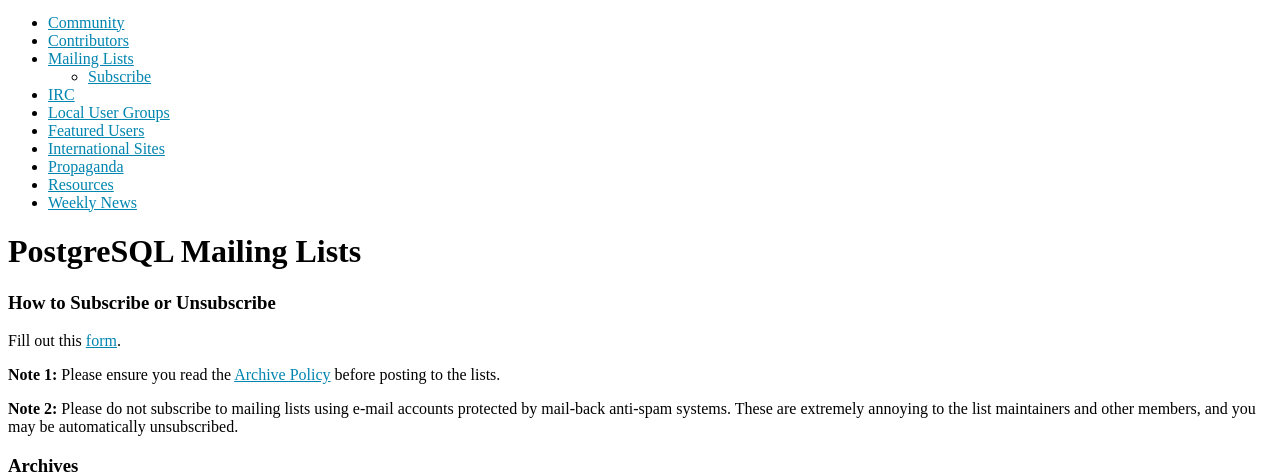
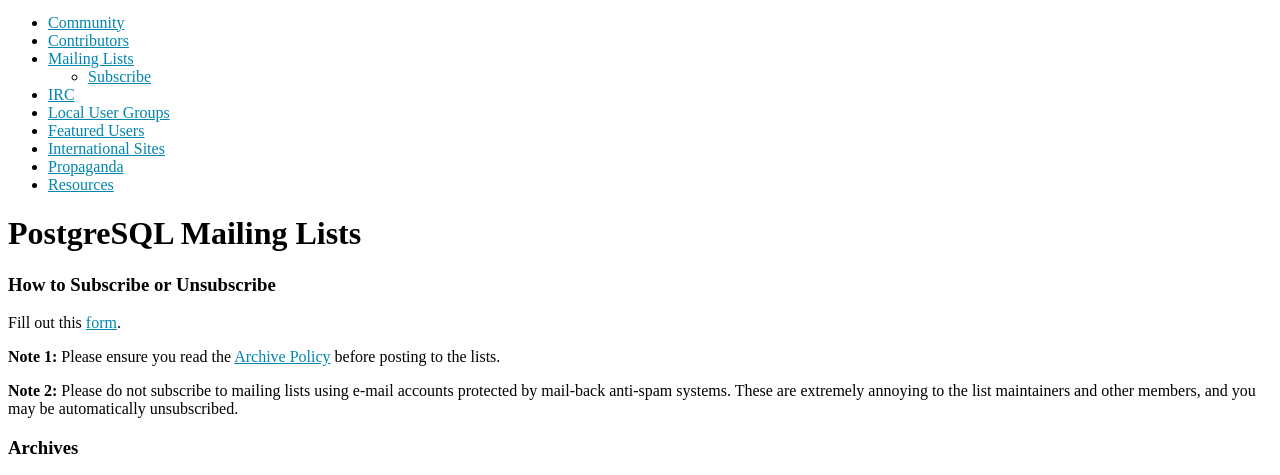
Before and after one commit to postgres/pgarchives, a Django app: template django/archives/mailarchives/templates/index.html in a window 1280 px wide. Shown: the part 601-1076 px from the top of the page. Run offline with Django 3.2, Linux system fonts and the light colour scheme; the template is opened without the code that fills it, so the values that code supplies are empty; some libraries are stand-ins or nearby versions.

Commit message:
Remove PWN link from archives
Already removed from main website, but was forgotten here.

```diff
--- a/django/archives/mailarchives/templates/base.html
+++ b/django/archives/mailarchives/templates/base.html
@@ -104,7 +104,6 @@
 	     <li><a href="https://www.postgresql.org/community/international">International Sites</a></li>
 	     <li><a href="https://www.postgresql.org/community/propaganda">Propaganda</a></li>
 	     <li><a href="https://www.postgresql.org/community/resources">Resources</a></li>
-	     <li><a href="https://www.postgresql.org/community/weeklynews/">Weekly News</a></li>
            </ul>
           </div>
         </div> <!-- pgSideWrap -->
```
